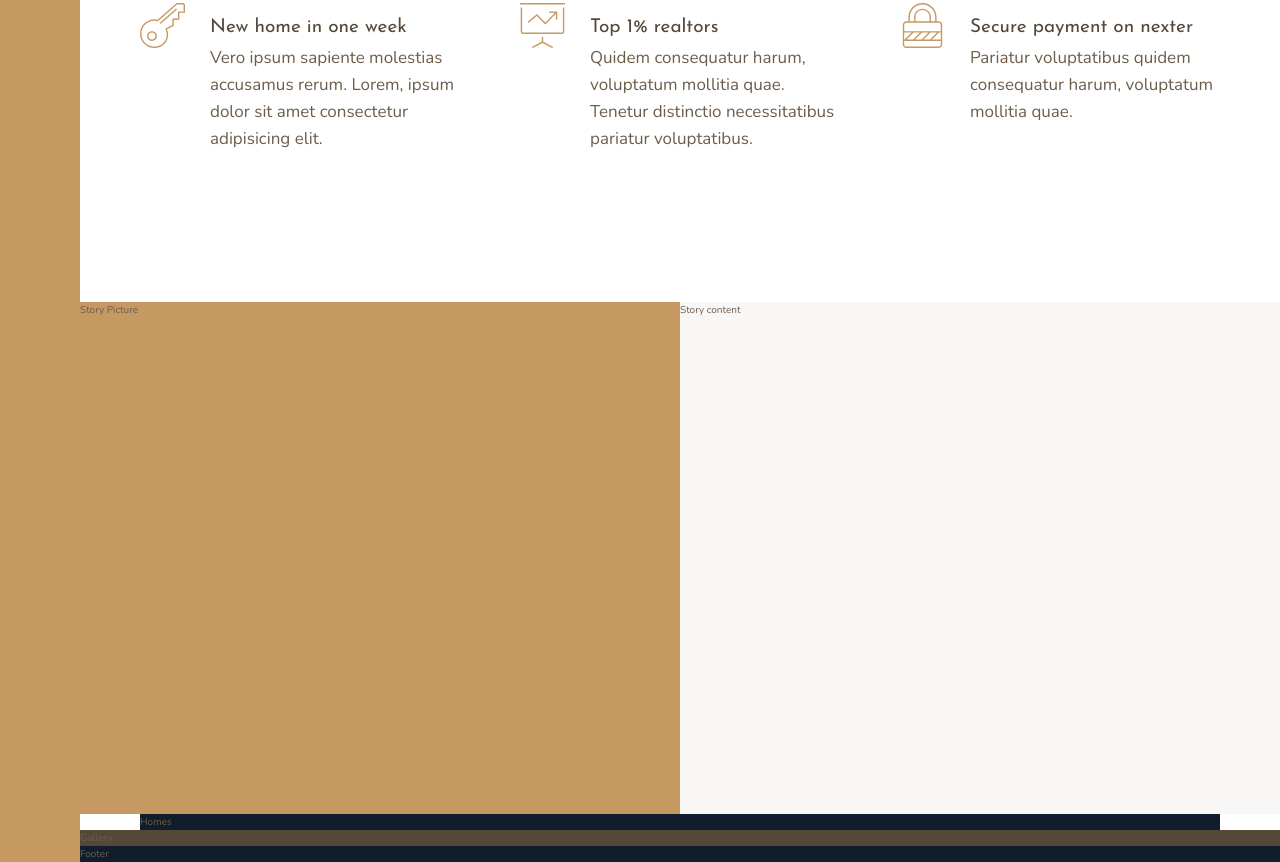
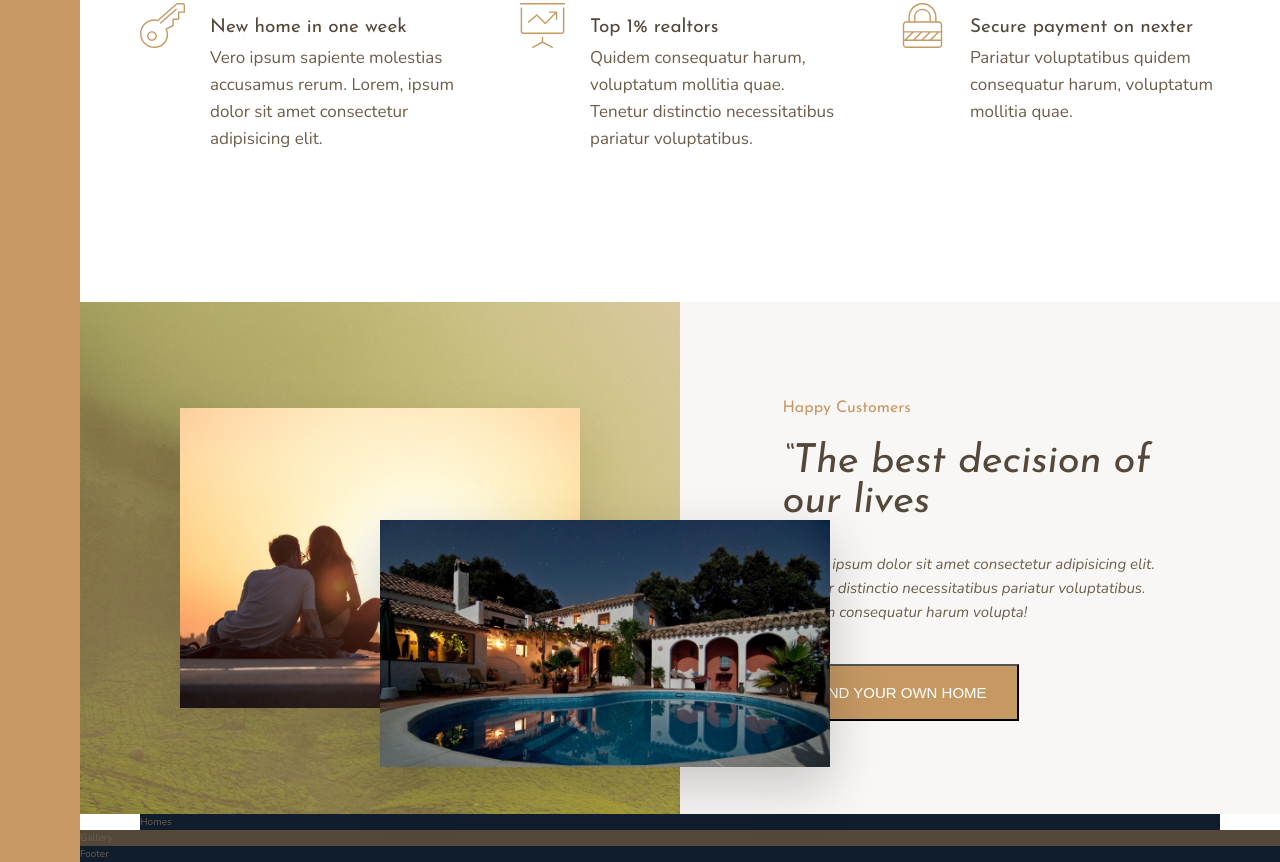
Before and after one commit to Trapintrovert/nexter, a website: page index.html in a window 1280 px wide. Shown: the part 976-1838 px from the top of the page. Drawn offline with nearby package versions, Linux system fonts and the light colour scheme.

Commit message:
story section done

```diff
--- a/index.html
+++ b/index.html
@@ -89,10 +89,26 @@
       </div>
     </section>
 
-    <div class="story__pictures">Story Picture</div>
+    <div class="story__pictures">
+      <img
+        src="img/story-1.jpeg"
+        alt="Couple with a new house"
+        class="story__img--1"
+      />
+      <img src="img/story-2.jpeg" alt=" new house" class="story__img--2" />
+    </div>
 
     <div class="story__content">
-      Story content
+      <h3 class="heading-3 mb-sm">Happy Customers</h3>
+      <h2 class="heading-2 heading-2--dark mb-md">
+        &ldquo;The best decision of our lives
+      </h2>
+      <p class="story__text ">
+        Lorem, ipsum dolor sit amet consectetur adipisicing elit. Tenetur
+        distinctio necessitatibus pariatur voluptatibus. Quidem consequatur
+        harum volupta!
+      </p>
+      <button class="btn">Find your own home</button>
     </div>
 
     <div class="homes">
--- a/sass/_story.scss
+++ b/sass/_story.scss
@@ -2,10 +2,47 @@
   &__pictures {
     background-color: $color-primary;
     grid-column: full-start / col-end 4;
+    background-image: linear-gradient(
+        rgba($color-primary, 0.5),
+        rgba($color-primary, 0.5)
+      ),
+      url(../img/back.jpg);
+
+    display: grid;
+    grid-template-rows: repeat(6, 1fr);
+    grid-template-columns: repeat(6, 1fr);
+    align-items: center;
   }
 
+  &__img--1 {
+    width: 100%;
+    grid-row: 2 / 6;
+    grid-column: 2 / 6;
+    box-shadow: 0 2rem 5rem rgba(#000, 0.1);
+  }
+
+  &__img--2 {
+    width: 150%;
+    grid-row: 4 / 6;
+    grid-column: 4 / 7;
+    z-index: 20;
+    box-shadow: 0 2rem 5rem rgba(#000, 0.2);
+  }
   &__content {
     background-color: $color-grey-light-1;
     grid-column: col-start 5 / full-end;
+
+    padding: 6rem 8vw;
+
+    display: flex;
+    flex-direction: column;
+    justify-content: center;
+    align-items: flex-start;
+  }
+
+  &__text {
+    font-size: 1.5rem;
+    font-style: italic;
+    margin-bottom: 4rem;
   }
 }
--- a/sass/_typography.scss
+++ b/sass/_typography.scss
@@ -8,9 +8,23 @@
 }
 .heading-2 {
   @extend %heading;
+
+  font-size: 4rem;
+  font-style: italic;
+  line-height: 1;
+
+  &--light {
+    color: $color-grey-light-1;
+  }
+  &--dark {
+    color: $color-grey-dark-1;
+  }
 }
 .heading-3 {
   @extend %heading;
+
+  font-size: 1.6rem;
+  color: $color-primary;
 }
 
 .heading-4 {
@@ -24,3 +38,34 @@
     color: $color-grey-dark-1;
   }
 }
+
+.btn {
+  background-color: $color-primary;
+  color: #fff;
+  border-radius: 0;
+  font: $font-display;
+  font-size: 1.5rem;
+  text-transform: uppercase;
+  padding: 1.8rem 3rem;
+  cursor: pointer;
+  transition: all 0.2s;
+
+  &:hover {
+    background-color: $color-primary-dark;
+  }
+}
+
+.mb-sm {
+  margin-bottom: 2rem;
+}
+.mb-md {
+  margin-bottom: 3rem;
+}
+
+.mb-lg {
+  margin-bottom: 4rem;
+}
+
+.mb-hg {
+  margin-bottom: 8rem;
+}
```
Also changed, not shown: css/style.css.
